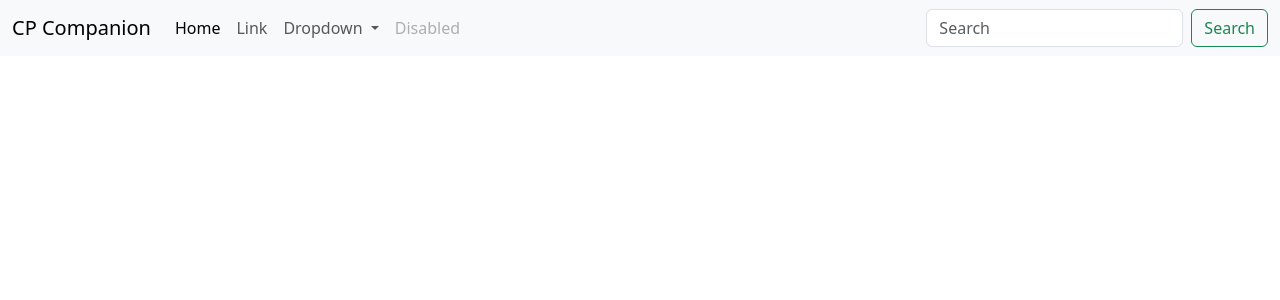
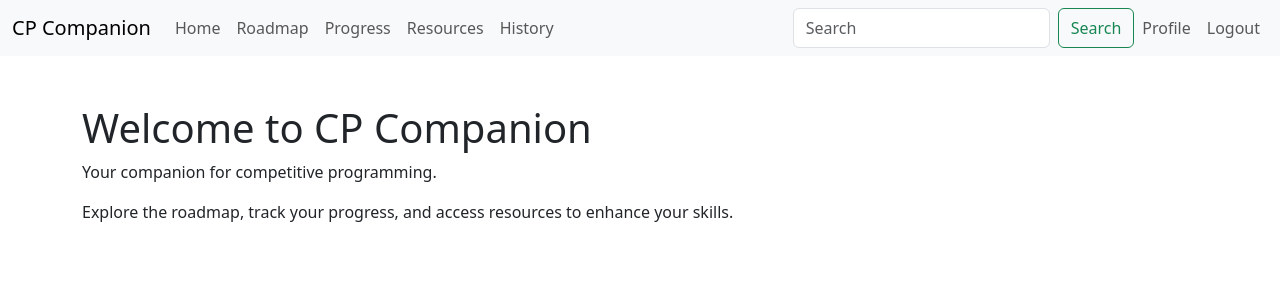
Before and after one commit to Karimskee/CP-Companion, a Flask app: page / in a window 1280 px wide. Shown: the top 300 px of the page. Run offline with Flask 3, Linux system fonts and the light colour scheme.

Commit message:
Improvements 0.2.0
- Basic routing logic
- Placeholder templates/pages

```diff
--- a/app.py
+++ b/app.py
@@ -12,33 +12,86 @@ Output:
 - A roadmap for the user to follow, with downloadable resouces.
 """
 
+
 # Since I'm a lazy coder, here is the command to launch the website:
 # flask run --debug
 
-from flask import Flask, render_template
+
+from flask import Flask, redirect, render_template, request, session
+from flask_session import Session
+from helpers import *
+
 
 app = Flask(__name__)
 
 
+# Session is 31 days by default (remind user to create an account)
+app.config["SESSION_PERMANENT"] = True
+# Store session data in server files
+app.config["SESSION_TYPE"] = "filesystem"
+
+
 @app.route("/")
 def index():
-    """Home page, welcomes the user and explains the benefits of the website."""
-    return render_template("layout.html")
+    """Root route, redirects to the home page."""
+    return render_template("home.html")
 
 
-@app.route("/input", methods=["GET", "POST"])
-def input():
-    """Input page, where the user can enter their topics and ratings."""
-    ...
+@app.route("/home")
+def home():
+    """Home page, welcomes the user and explains the benefits of the website."""
+    return render_template("home.html")
 
 
-@app.route("/output")
-def output():
-    """Output page, where the user can see their personalized roadmap."""
-    return "Hello World"
-    ...
+@app.route("/roadmap")
+def roadmap():
+    """Roadmap page, where the user can get their personalized roadmap."""
+    return render_template("roadmap.html")
 
 
+@app.route("/progress")
+def progress():
+    """Progress page, where the user can track their progress."""
+    return render_template("progress.html")
+
+
+@app.route("/resources")
+def resources():
+    """Resources page, where the user can find the resources library."""
+    return render_template("resources.html")
+
+
+@app.route("/history")
 def history():
-    """History page, where the user can see their past roadmaps."""
-    ...
+    """History page, where the user can see their past roadmaps and their progress."""
+    return render_template("history.html")
+
+
+@app.route("/search")
+def search():
+    """Search page, where the user can search for resources."""
+    return render_template("search.html")
+
+
+@app.route("/profile")
+def profile():
+    """Profile page, where the user can view and edit their profile."""
+    return render_template("profile.html")
+
+
+@app.route("/logout")
+def logout():
+    """Logout page, where the user can log out of their account."""
+    return render_template("logout.html")
+
+
+@app.route("/login")
+def login():
+    """Login page, where the user can log in to their account."""
+    return render_template("login.html")
+
+
+@app.route("/register")
+def register():
+    """Register page, where the user can create a new account."""
+    return render_template("register.html")
--- a/requirements.txt
+++ b/requirements.txt
@@ -1 +1,2 @@
 flask
+flask_session
--- /dev/null
+++ b/templates/history.html
@@ -0,0 +1,5 @@
+{% extends "layout.html" %}
+{% block content %}
+<h1>History</h1>
+<p>View your past roadmaps and progress here.</p>
+{% endblock %}
--- /dev/null
+++ b/templates/home.html
@@ -0,0 +1,13 @@
+{% extends "layout.html" %}
+
+{% block title %}
+    Home | CP Companion
+{% endblock %}
+
+{% block content %}
+    <div class="container mt-5">
+        <h1>Welcome to CP Companion</h1>
+        <p>Your companion for competitive programming.</p>
+        <p>Explore the roadmap, track your progress, and access resources to enhance your skills.</p>
+    </div>
+{% endblock %}
--- a/templates/layout.html
+++ b/templates/layout.html
@@ -1,58 +1,72 @@
 <!DOCTYPE html>
 <html lang="en">
     <head>
-        <title>CP Companion</title>
+        <title>
+            {% block title %}
 
-        <!-- Meta data, for better search visibility, mobile compatibility, and proper text display insurance CITE: copilot -->
+            {% endblock %}
+        </title>
+
+        <!-- Meta data, for better search visibility, mobile compatibility, and proper text display insurance CITE: copilot HI -->
         <meta charset="utf-8">
-        <meta name="description" content="A guide for competitive programmers in their learning journey, creating a full roadmap tailored for the user's needs.">
+        <meta name="description" content="A guide for competitive programmers in their learning journey, creating a full roadmap tailored for the user's needs."> <!-- UPDATE LATER -->
         <meta name="author" content="Karim Ghazy">
-        <meta name="keywords" content="competitive programming, roadmap, guide, learning, programming, algorithms, data structures">
-        <meta name="viewport" content="width=device-width, initial-scale=1">
+        <meta name="keywords" content="competitive programming, roadmap, guide, learning, programming, algorithms, data structures"> <!-- UPDATE LATER -->
+        <meta name="viewport" content="width=device-width, initial-scale=1"> <!-- DEBUG LATER -->
 
         <!-- Website icon --> <link rel="icon" href="/static/favicon.ico" type="image/x-icon">
         <!-- Bootstrap CSS --> <link href="https://cdn.jsdelivr.net/npm/bootstrap@5.3.7/dist/css/bootstrap.min.css" rel="stylesheet" integrity="sha384-LN+7fdVzj6u52u30Kp6M/trliBMCMKTyK833zpbD+pXdCLuTusPj697FH4R/5mcr" crossorigin="anonymous">
     </head>
     <body>
+        <!-- Navigation bar CITE: Bootstrap documentation -->
         <nav class="navbar navbar-expand-lg bg-body-tertiary">
             <div class="container-fluid">
-            <a class="navbar-brand" href="#">CP Companion</a>
+                <a class="navbar-brand" href="/">CP Companion</a>
 
                 <!-- Humburger list, activates on smaller screens -->
                 <button class="navbar-toggler" type="button" data-bs-toggle="collapse" data-bs-target="#navbarSupportedContent" aria-controls="navbarSupportedContent" aria-expanded="false" aria-label="Toggle navigation">
                 <span class="navbar-toggler-icon"></span>
                 </button>
+
                 <div class="collapse navbar-collapse" id="navbarSupportedContent">
+                {% if True %} <!-- if session["logged_in"] -->
                         <ul class="navbar-nav me-auto mb-2 mb-lg-0">
-                <li class="nav-item">
-                <a class="nav-link active" aria-current="page" href="#">Home</a>
-                </li>
-                <li class="nav-item">
-                <a class="nav-link" href="#">Link</a>
-                </li>
-                <li class="nav-item dropdown">
-                <a class="nav-link dropdown-toggle" href="#" role="button" data-bs-toggle="dropdown" aria-expanded="false">
-                    Dropdown
-                </a>
-                <ul class="dropdown-menu">
-                    <li><a class="dropdown-item" href="#">Action</a></li>
-                    <li><a class="dropdown-item" href="#">Another action</a></li>
-                    <li><hr class="dropdown-divider"></li>
-                    <li><a class="dropdown-item" href="#">Something else here</a></li>
+                            <li class="nav-item"> <a class="nav-link" href="/home">Home</a> </li>
+
+                            <li class="nav-item"> <a class="nav-link" href="/roadmap">Roadmap</a> </li>
+
+                            <li class="nav-item"> <a class="nav-link" href="/progress">Progress</a> </li>
+
+                            <li class="nav-item"> <a class="nav-link" href="/resources">Resources</a> </li>
+
+                            <li class="nav-item"> <a class="nav-link" href="/history">History</a> </li>
                         </ul>
-                </li>
-                <li class="nav-item">
-                <a class="nav-link disabled" aria-disabled="true">Disabled</a>
-                </li>
-            </ul>
+
+                        <ul class="navbar-nav ms-auto mb-2 mb-lg-0">
                             <form class="d-flex" role="search">
                                 <input class="form-control me-2" type="search" placeholder="Search" aria-label="Search"/>
                                 <button class="btn btn-outline-success" type="submit">Search</button>
                             </form>
+
+                            <li class="nav-item"> <a class="nav-link" href="/profile">Profile</a> </li>
+                            <li class="nav-item"> <a class="nav-link" href="/logout">Logout</a> </li>
+                        </ul>
+
+                {% else %}
+                        <ul class="navbar-nav ms-auto mb-2 mb-lg-0">
+                            <li class="nav-item"> <a class="nav-link" href="/login">Login</a> </li>
+                            <li class="nav-item"> <a class="nav-link" href="register">Register</a> </li>
+                        </ul>
+                {% endif %}
                 </div>
             </div>
         </nav>
 
+        <!-- Main content block -->
+        {% block content %}
+
+        {% endblock %}
+
         <!-- Bootstrap JS --> <script src="https://cdn.jsdelivr.net/npm/bootstrap@5.3.7/dist/js/bootstrap.bundle.min.js" integrity="sha384-ndDqU0Gzau9qJ1lfW4pNLlhNTkCfHzAVBReH9diLvGRem5+R9g2FzA8ZGN954O5Q" crossorigin="anonymous"></script>
     </body>
 </html>
--- /dev/null
+++ b/templates/logout.html
@@ -0,0 +1,5 @@
+{% extends "layout.html" %}
+{% block content %}
+<h1>Logout</h1>
+<p>You have been logged out. See you next time!</p>
+{% endblock %}
--- /dev/null
+++ b/templates/profile.html
@@ -0,0 +1,5 @@
+{% extends "layout.html" %}
+{% block content %}
+<h1>User Profile</h1>
+<p>View and edit your profile information here.</p>
+{% endblock %}
--- /dev/null
+++ b/templates/progress.html
@@ -0,0 +1,5 @@
+{% extends "layout.html" %}
+{% block content %}
+<h1>Your Progress</h1>
+<p>Track your learning progress and completed topics here.</p>
+{% endblock %}
--- /dev/null
+++ b/templates/resources.html
@@ -0,0 +1,5 @@
+{% extends "layout.html" %}
+{% block content %}
+<h1>Resources Library</h1>
+<p>Browse and download resources to aid your competitive programming journey.</p>
+{% endblock %}
--- /dev/null
+++ b/templates/roadmap.html
@@ -0,0 +1,5 @@
+{% extends "layout.html" %}
+{% block content %}
+<h1>Personalized Roadmap</h1>
+<p>Your custom roadmap will appear here. Please provide your topics or rating to get started.</p>
+{% endblock %}
--- /dev/null
+++ b/templates/search.html
@@ -0,0 +1,5 @@
+{% extends "layout.html" %}
+{% block content %}
+<h1>Search Resources</h1>
+<p>Search for resources by topic, difficulty, or platform.</p>
+{% endblock %}
```
Also changed, not shown: helpers.py (added, +11 -0 lines), plan.txt (+14 -1 lines), templates/login.html (added, +11 -0 lines), templates/register.html (added, +13 -0 lines). Lines whose indentation alone changed are shown as unchanged.
